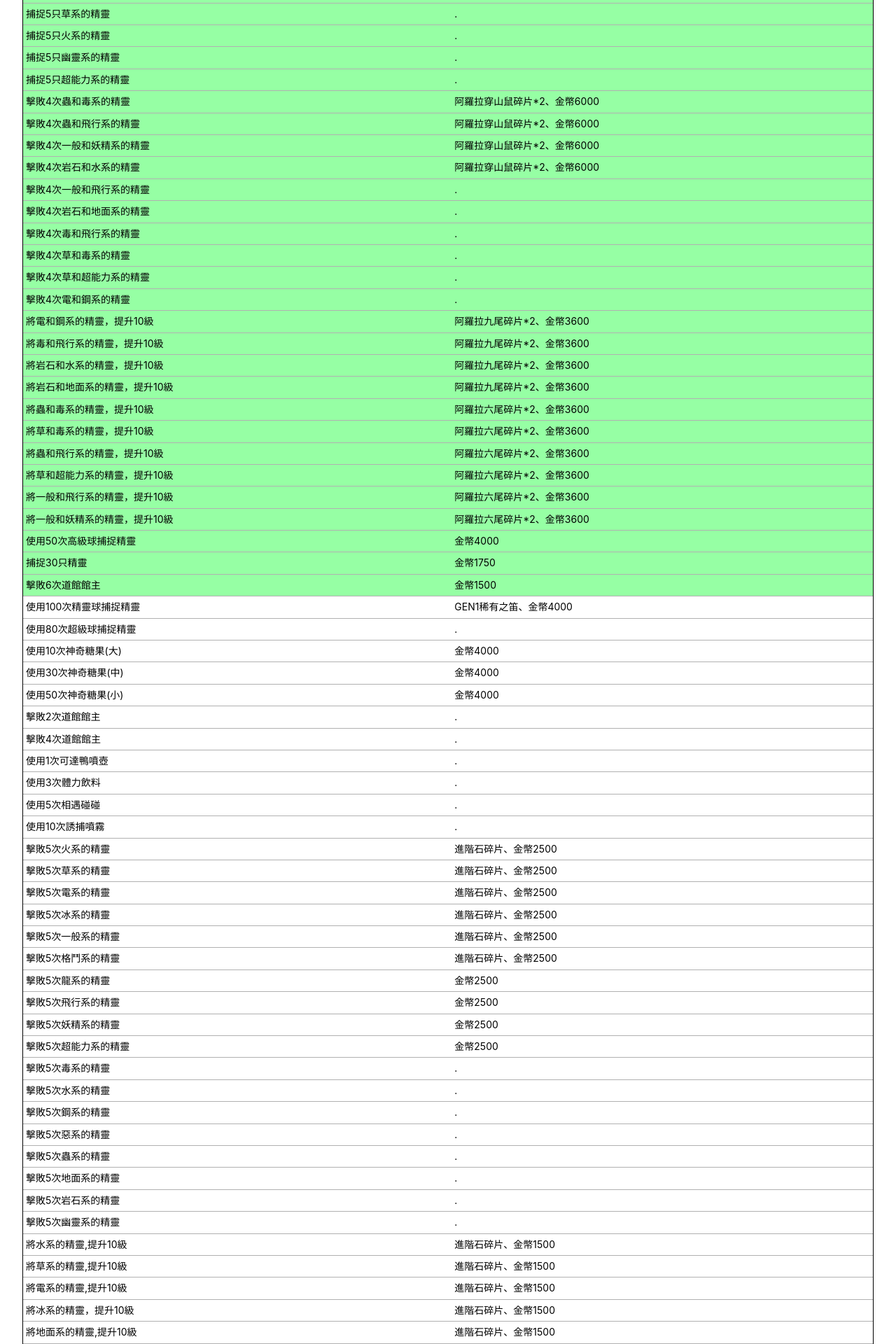
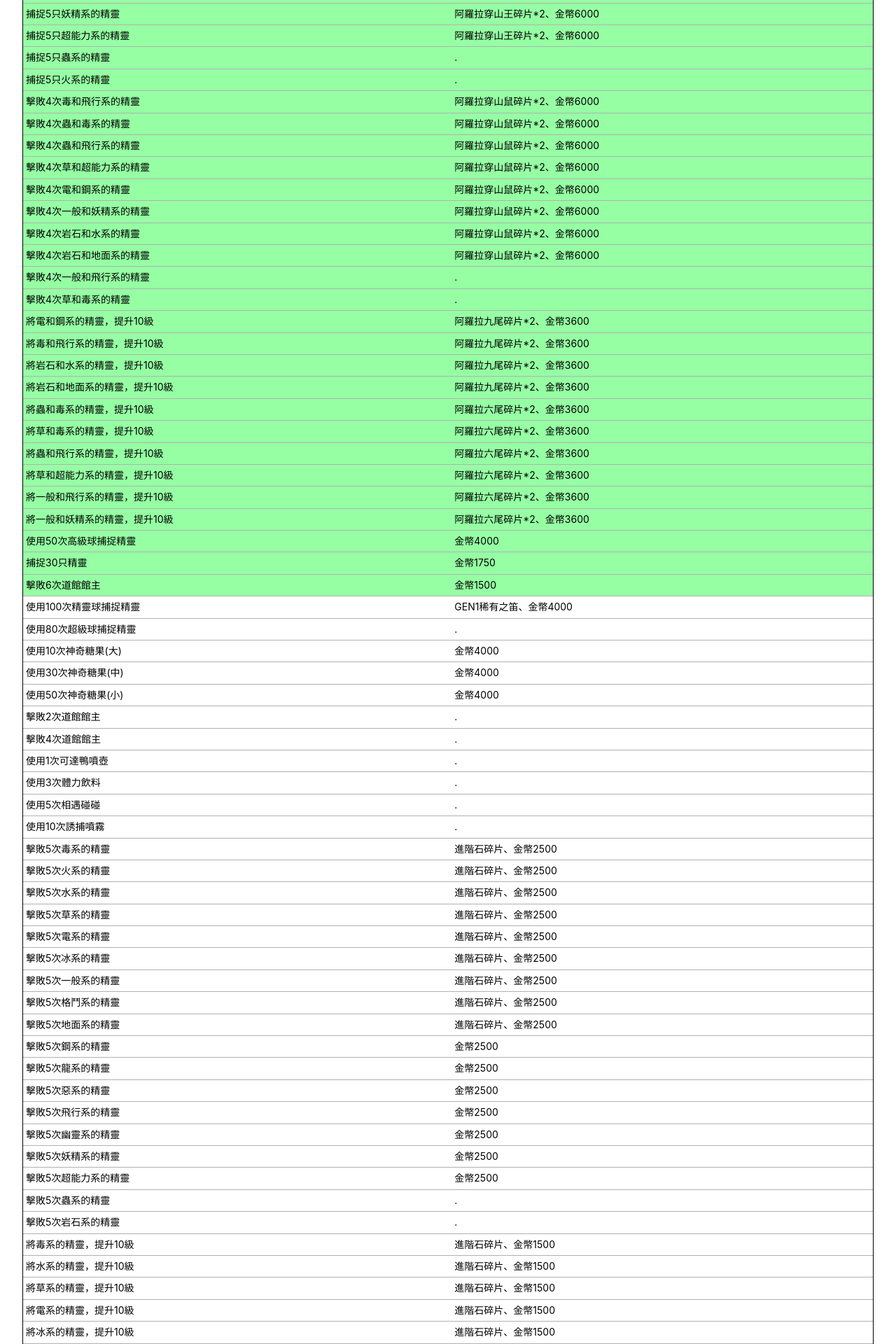
Before and after one commit to tom00502/pokemon-adventurer, a Vue app: page /fieldwork in a window 1280 px wide. Shown: the part 4100-6020 px from the top of the page at 70% size. Built offline with nearby package versions, Linux system fonts and the light colour scheme; no server answers.

Commit message:
update data

```diff
--- a/src/views/fieldwork.vue
+++ b/src/views/fieldwork.vue
@@ -506,6 +506,11 @@ const table = [
         level: 'great',
     },
     {
+        work: '捕捉5只草系的精靈',
+        award: ['阿羅拉穿山王碎片*2', '金幣6000'],
+        level: 'great',
+    },
+    {
         work: '捕捉5只電系的精靈',
         award: ['阿羅拉穿山王碎片*2', '金幣6000'],
         level: 'great',
@@ -517,6 +522,11 @@ const table = [
     },
     {
         work: '捕捉5只龍系的精靈',
+        award: ['阿羅拉穿山王碎片*2', '金幣6000'],
+        level: 'great',
+    },
+    {
+        work: '捕捉5只惡系的精靈',
         award: ['阿羅拉穿山王碎片*2', '金幣6000'],
         level: 'great',
     },
@@ -546,25 +556,26 @@ const table = [
         level: 'great',
     },
     {
+        work: '捕捉5只幽靈系的精靈',
+        award: ['阿羅拉穿山王碎片*2', '金幣6000'],
+        level: 'great',
+    },
+    {
         work: '捕捉5只妖精系的精靈',
         award: ['阿羅拉穿山王碎片*2', '金幣6000'],
         level: 'great',
     },
-    { work: '捕捉5只惡系的精靈', award: [], level: 'great', checkAward: false },
+    {
+        work: '捕捉5只超能力系的精靈',
+        award: ['阿羅拉穿山王碎片*2', '金幣6000'],
+        level: 'great',
+    },
     { work: '捕捉5只蟲系的精靈', award: [], level: 'great', checkAward: false },
-    { work: '捕捉5只草系的精靈', award: [], level: 'great', checkAward: false },
     { work: '捕捉5只火系的精靈', award: [], level: 'great', checkAward: false },
     {
-        work: '捕捉5只幽靈系的精靈',
-        award: [],
+        work: '擊敗4次毒和飛行系的精靈',
+        award: ['阿羅拉穿山鼠碎片*2', '金幣6000'],
         level: 'great',
-        checkAward: false,
-    },
-    {
-        work: '捕捉5只超能力系的精靈',
-        award: [],
-        level: 'great',
-        checkAward: false,
     },
     {
         work: '擊敗4次蟲和毒系的精靈',
@@ -573,6 +584,16 @@ const table = [
     },
     {
         work: '擊敗4次蟲和飛行系的精靈',
+        award: ['阿羅拉穿山鼠碎片*2', '金幣6000'],
+        level: 'great',
+    },
+    {
+        work: '擊敗4次草和超能力系的精靈',
+        award: ['阿羅拉穿山鼠碎片*2', '金幣6000'],
+        level: 'great',
+    },
+    {
+        work: '擊敗4次電和鋼系的精靈',
         award: ['阿羅拉穿山鼠碎片*2', '金幣6000'],
         level: 'great',
     },
@@ -587,37 +608,18 @@ const table = [
         level: 'great',
     },
     {
+        work: '擊敗4次岩石和地面系的精靈',
+        award: ['阿羅拉穿山鼠碎片*2', '金幣6000'],
+        level: 'great',
+    },
+    {
         work: '擊敗4次一般和飛行系的精靈',
         award: [],
         level: 'great',
         checkAward: false,
     },
     {
-        work: '擊敗4次岩石和地面系的精靈',
-        award: [],
-        level: 'great',
-        checkAward: false,
-    },
-    {
-        work: '擊敗4次毒和飛行系的精靈',
-        award: [],
-        level: 'great',
-        checkAward: false,
-    },
-    {
         work: '擊敗4次草和毒系的精靈',
-        award: [],
-        level: 'great',
-        checkAward: false,
-    },
-    {
-        work: '擊敗4次草和超能力系的精靈',
-        award: [],
-        level: 'great',
-        checkAward: false,
-    },
-    {
-        work: '擊敗4次電和鋼系的精靈',
         award: [],
         level: 'great',
         checkAward: false,
@@ -705,7 +707,17 @@ const table = [
     { work: '使用5次相遇碰碰', award: [], level: 'normal', checkAward: false },
     { work: '使用10次誘捕噴霧', award: [], level: 'normal', checkAward: false },
     {
+        work: '擊敗5次毒系的精靈',
+        award: ['進階石碎片', '金幣2500'],
+        level: 'normal',
+    },
+    {
         work: '擊敗5次火系的精靈',
+        award: ['進階石碎片', '金幣2500'],
+        level: 'normal',
+    },
+    {
+        work: '擊敗5次水系的精靈',
         award: ['進階石碎片', '金幣2500'],
         level: 'normal',
     },
@@ -735,12 +747,32 @@ const table = [
         level: 'normal',
     },
     {
+        work: '擊敗5次地面系的精靈',
+        award: ['進階石碎片', '金幣2500'],
+        level: 'normal',
+    },
+    {
+        work: '擊敗5次鋼系的精靈',
+        award: ['金幣2500'],
+        level: 'normal',
+    },
+    {
         work: '擊敗5次龍系的精靈',
         award: ['金幣2500'],
         level: 'normal',
     },
     {
+        work: '擊敗5次惡系的精靈',
+        award: ['金幣2500'],
+        level: 'normal',
+    },
+    {
         work: '擊敗5次飛行系的精靈',
+        award: ['金幣2500'],
+        level: 'normal',
+    },
+    {
+        work: '擊敗5次幽靈系的精靈',
         award: ['金幣2500'],
         level: 'normal',
     },
@@ -755,37 +787,7 @@ const table = [
         level: 'normal',
     },
     {
-        work: '擊敗5次毒系的精靈',
-        award: [],
-        level: 'normal',
-        checkAward: false,
-    },
-    {
-        work: '擊敗5次水系的精靈',
-        award: [],
-        level: 'normal',
-        checkAward: false,
-    },
-    {
-        work: '擊敗5次鋼系的精靈',
-        award: [],
-        level: 'normal',
-        checkAward: false,
-    },
-    {
-        work: '擊敗5次惡系的精靈',
-        award: [],
-        level: 'normal',
-        checkAward: false,
-    },
-    {
         work: '擊敗5次蟲系的精靈',
-        award: [],
-        level: 'normal',
-        checkAward: false,
-    },
-    {
-        work: '擊敗5次地面系的精靈',
         award: [],
         level: 'normal',
         checkAward: false,
@@ -797,23 +799,22 @@ const table = [
         checkAward: false,
     },
     {
-        work: '擊敗5次幽靈系的精靈',
-        award: [],
-        level: 'normal',
-        checkAward: false,
-    },
-    {
-        work: '將水系的精靈,提升10級',
+        work: '將毒系的精靈，提升10級',
         award: ['進階石碎片', '金幣1500'],
         level: 'normal',
     },
     {
-        work: '將草系的精靈,提升10級',
+        work: '將水系的精靈，提升10級',
         award: ['進階石碎片', '金幣1500'],
         level: 'normal',
     },
     {
-        work: '將電系的精靈,提升10級',
+        work: '將草系的精靈，提升10級',
+        award: ['進階石碎片', '金幣1500'],
+        level: 'normal',
+    },
+    {
+        work: '將電系的精靈，提升10級',
         award: ['進階石碎片', '金幣1500'],
         level: 'normal',
     },
@@ -823,13 +824,18 @@ const table = [
         level: 'normal',
     },
     {
-        work: '將地面系的精靈,提升10級',
+        work: '將地面系的精靈，提升10級',
         award: ['進階石碎片', '金幣1500'],
         level: 'normal',
     },
     { work: '將蟲系的精靈，提升10級', award: ['金幣1500'], level: 'normal' },
     {
         work: '將龍系的精靈，提升10級',
+        award: ['金幣1500'],
+        level: 'normal',
+    },
+    {
+        work: '將惡系的精靈，提升10級',
         award: ['金幣1500'],
         level: 'normal',
     },
```
